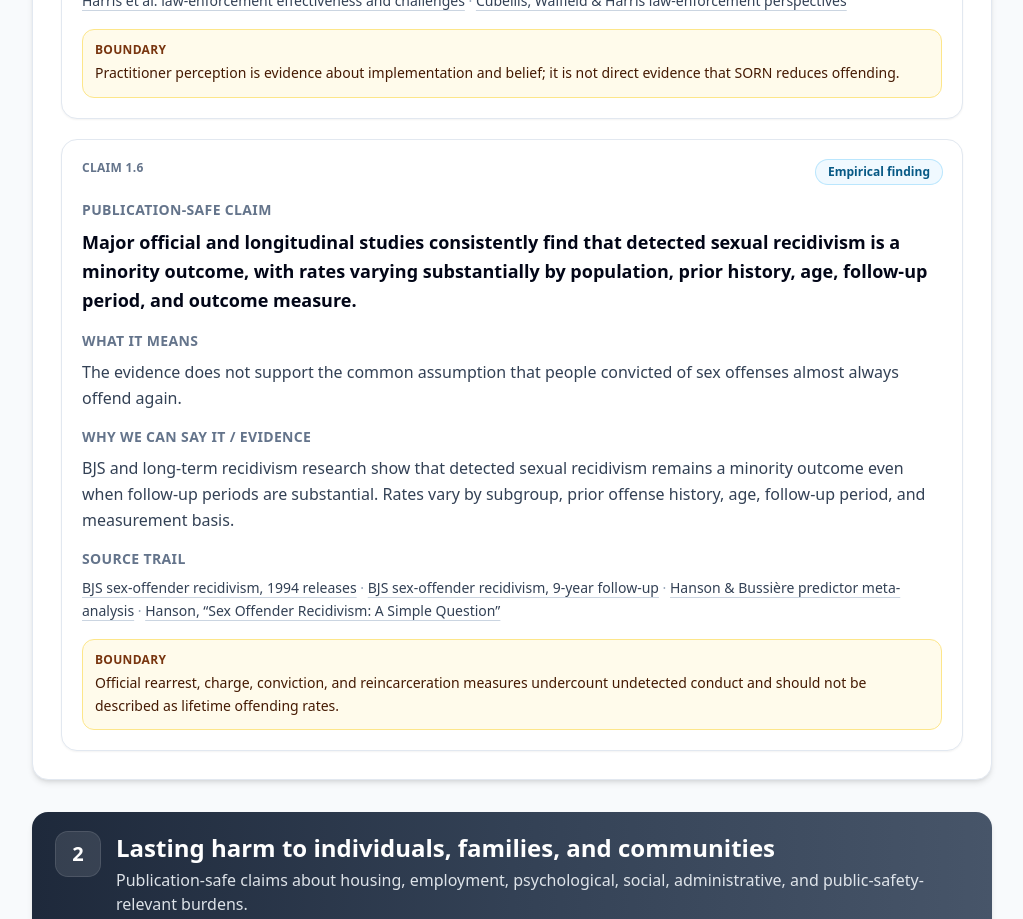
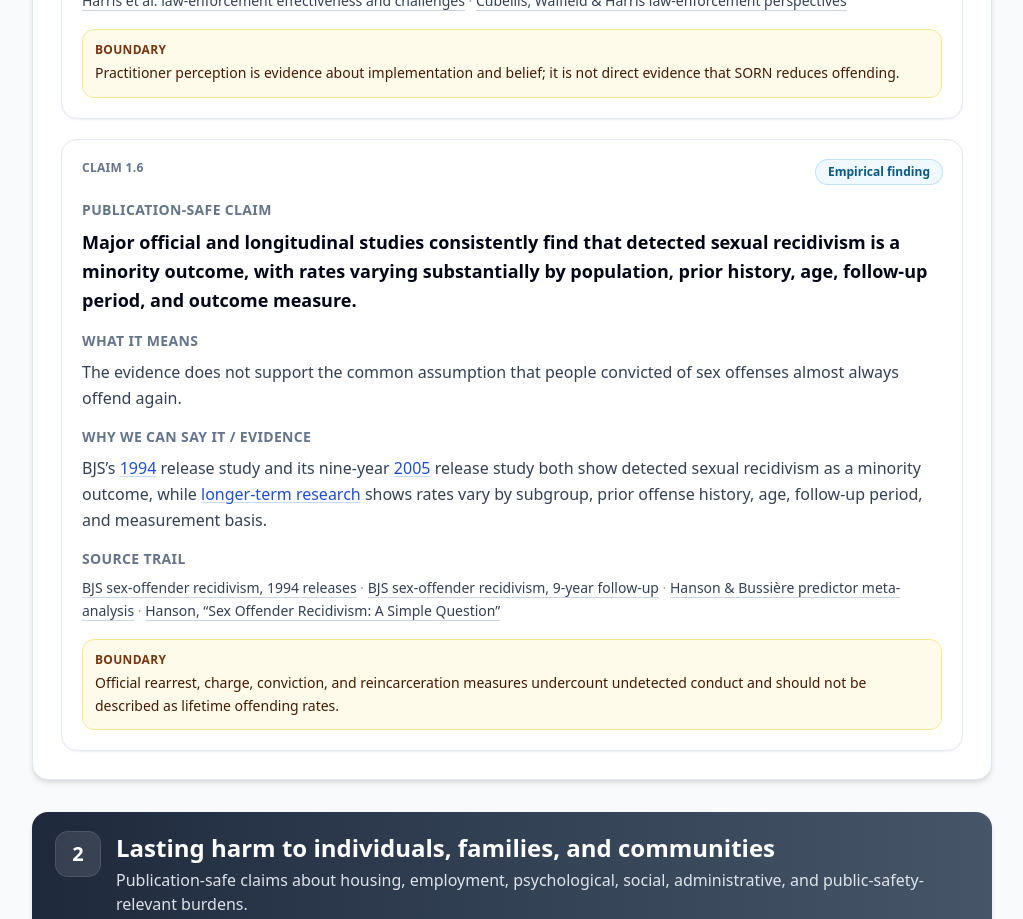
Before and after one commit to projectsolarrecon/Solar, a React (Vite) app: page /resources/supported-claims-guide in a window 1280 px wide. Shown: the part 5200-6119 px from the top of the page, without its empty margins (128-1151 px from the left). Built offline with nearby package versions, Linux system fonts and the light colour scheme.

Commit message:
Add inline source anchors across supported claims

```diff
--- a/src/pages/resources/SupportedClaimsGuide.tsx
+++ b/src/pages/resources/SupportedClaimsGuide.tsx
@@ -408,7 +408,7 @@ const positions: PositionSection[] = [
         meaning:
           "The evidence does not support the common assumption that people convicted of sex offenses almost always offend again.",
         evidence:
-          "BJS and long-term recidivism research show that detected sexual recidivism remains a minority outcome even when follow-up periods are substantial. Rates vary by subgroup, prior offense history, age, follow-up period, and measurement basis.",
+          "BJS’s 1994 release study and its nine-year 2005 release study both show detected sexual recidivism as a minority outcome, while longer-term research shows rates vary by subgroup, prior offense history, age, follow-up period, and measurement basis.",
         sourceIds: [
           "bjs1994SexOffenders",
           "bjs2019NineYear",
@@ -437,7 +437,7 @@ const positions: PositionSection[] = [
         meaning:
           "Housing loss, job loss, isolation, harassment, and instability matter because stability is part of public safety.",
         evidence:
-          "Research on notification and registry burdens connects housing, employment, social, and psychological instability to reintegration and public-safety concerns, while the direct causal path from any single burden to new offending is harder to establish.",
+          "Levenson and Cotter, Lasher and McGrath, and Bonnar-Kidd document housing, employment, social, and psychological instability associated with registry and notification systems. Those burdens are relevant to reintegration and public-safety goals, while the direct causal path from any single burden to new offending is harder to establish.",
         sourceIds: ["levensonCotter", "lasherMcGrath", "bonnarKidd"],
         boundary:
           "Collateral burdens are strongly documented; causal links from each burden to new offending are harder to establish and should not be overstated.",
@@ -524,7 +524,7 @@ const positions: PositionSection[] = [
         meaning:
           "Looking up nearby addresses does not answer the deeper safety questions: who has private access, authority, secrecy, and trust?",
         evidence:
-          "The known-perpetrator evidence, the public-use evidence, and the registry-implementation evidence point in the same direction: public maps do not automatically identify the contexts where many child sexual harms occur.",
+          "BJS’s known-perpetrator data show that child sexual harm is predominantly a known-person problem; Anderson and Sample’s public-use study shows that registry availability does not automatically become protective action; and Harris and colleagues document implementation and public-interpretation limits. Together, those findings show why a public map is an incomplete child-safety model.",
         sourceIds: ["bjsChildKnown", "andersonSample", "harrisLawEnforcement"],
       },
       {
@@ -535,7 +535,7 @@ const positions: PositionSection[] = [
         meaning:
           "Children are better protected by prevention systems that address access, reporting, institutional response, supervision, and trusted authority—not by assuming a public map solves the problem.",
         evidence:
-          "This claim rests on the official known-offender evidence, the documented gap between registry availability and protective behavior, and the distinction between policy mechanisms and measured outcomes.",
+          "BJS’s known-perpetrator data place relationship and access at the center of the threat model. Anderson and Sample’s findings show the gap between registry availability and protective behavior, while Zgoba and Mitchell’s broad synthesis finds no overall recidivism-reduction effect for SORN. That combination supports prevention strategies that reach beyond location visibility.",
         sourceIds: ["bjsChildKnown", "andersonSample", "zgobaMitchell"],
       },
     ],
@@ -581,7 +581,7 @@ const positions: PositionSection[] = [
         meaning:
           "A group can have higher relative risk and still have a minority absolute rate. Both facts matter.",
         evidence:
-          "BJS reported that released sex offenders were more likely than other released prisoners to be arrested for rape or sexual assault, while the absolute sexual rearrest rate was 7.7% over nine years in the 2005 cohort.",
+          "The BJS nine-year follow-up reported that released sex offenders were more likely than other released prisoners to be arrested for rape or sexual assault, while the absolute sexual rearrest rate was 7.7% over nine years in the 2005 cohort.",
         sourceIds: ["bjs2019NineYear", "bjs1994SexOffenders"],
         boundary:
           "Relative elevation and absolute prevalence answer different questions; rearrest is detected official-system behavior, not all offending.",
@@ -715,7 +715,7 @@ const positions: PositionSection[] = [
         meaning:
           "Risk decisions should not be based only on fear, offense title, or a professional gut feeling.",
         evidence:
-          "Risk-assessment meta-analysis evidence supports empirically derived actuarial approaches over unstructured professional judgment, while structured professional judgment tends to fall in between and case-specific information still matters.",
+          "Babchishin, Hanson, and Helmus’s meta-analysis found stronger predictive performance for actuarial approaches than for unstructured professional judgment. Hanson and Morton-Bourgon’s updated predictor work likewise supports structured, empirically grounded assessment rather than intuition alone.",
         sourceIds: ["babchishinHanson", "hansonMortonBourgon"],
         boundary:
           "Structured methods are not perfect prediction; usefulness depends on the population, tool purpose, and decision being made.",
@@ -797,7 +797,7 @@ const positions: PositionSection[] = [
         meaning:
           "Housing is not a side issue. Without a lawful, stable place to live, nearly every other part of reentry becomes harder.",
         evidence:
-          "Residence-restriction GIS evidence shows how exclusion zones can sharply reduce lawful housing supply, while notification and reintegration studies document housing exclusion and residential disruption.",
+          "Zandbergen and Hart’s GIS study shows how exclusion zones can sharply reduce lawful housing supply. Levenson and Cotter and Lasher and McGrath document housing exclusion and residential disruption associated with notification and registry exposure.",
         sourceIds: ["zandbergenHart", "levensonCotter", "lasherMcGrath"],
         boundary:
           "Housing effects vary by local law, geography, landlord practice, supervision rules, and family resources.",
@@ -856,7 +856,7 @@ const positions: PositionSection[] = [
         meaning:
           "A public list only matters if it is accurate, understood, used, and connected to behavior that actually reduces harm.",
         evidence:
-          "Public-awareness research, law-enforcement implementation studies, and SORN meta-analysis all support separating availability, use, protective behavior, and crime reduction.",
+          "Anderson and Sample’s public-use study, Harris and colleagues’ implementation research, and Zgoba and Mitchell’s broad SORN synthesis all support separating availability, use, protective behavior, and crime reduction.",
         sourceIds: ["andersonSample", "harrisLawEnforcement", "zgobaMitchell"],
       },
       {
@@ -867,7 +867,7 @@ const positions: PositionSection[] = [
         meaning:
           "Survey answers can tell us what administrators think. They cannot, by themselves, prove crime prevention.",
         evidence:
-          "Cubellis and Harris-related law-enforcement studies document mixed practitioner views and operational concerns. Those studies support implementation and perception claims, not direct crime-rate claims.",
+          "Cubellis, Walfield, and Harris document mixed law-enforcement views of SORN, while Harris and colleagues identify operational and implementation concerns. Those studies support claims about practitioner perception and administration, not direct crime-rate effects.",
         sourceIds: ["cubellis", "harrisLawEnforcement"],
       },
       {
@@ -878,7 +878,7 @@ const positions: PositionSection[] = [
         meaning:
           "Registration, public notification, verification, residence restrictions, and supervision can have different evidence, mechanisms, and burdens.",
         evidence:
-          "The evidence base treats registration, notification, broad SORN, and adjacent restrictions as distinct policy exposures wherever the underlying studies permit, because different components can operate through different mechanisms.",
+          "Prescott and Rockoff explicitly separate registration from notification, Zgoba and Mitchell synthesize broader SORN evidence, and Duwe and Donnay evaluate Minnesota’s selected Level 3 community-notification program. Those studies illustrate why evidence about one component should not be generalized across the whole policy package.",
         sourceIds: ["prescottRockoff", "zgobaMitchell", "minnesotaNotification"],
       },
       {
@@ -925,17 +925,25 @@ const inlineSourcePhrases: Partial<Record<string, string[]>> = {
   zgobaMitchell: ["Zgoba and Mitchell", "Zgoba and Mitchell’s"],
   prescottRockoff: ["Prescott and Rockoff", "Prescott and Rockoff’s"],
   andersonSample: ["Anderson and Sample", "Anderson and Sample’s"],
-  harrisLawEnforcement: ["Harris and colleagues"],
+  harrisLawEnforcement: ["Harris and colleagues", "Harris and colleagues’"],
   cubellis: ["Cubellis, Walfield, and Harris", "Cubellis and colleagues"],
   levensonCotter: ["Levenson and Cotter"],
   lasherMcGrath: ["Lasher and McGrath", "Lasher and McGrath’s"],
   zandbergenHart: ["Zandbergen and Hart", "Zandbergen and Hart’s"],
+  bonnarKidd: ["Bonnar-Kidd"],
+  sandlerFreemanSocia: ["New York time-series study"],
+  letourneauAdult: ["South Carolina adult-recidivism research"],
   njMeganLaw: ["NIJ-funded New Jersey evaluation", "New Jersey NIJ evaluation"],
   bjsChildKnown: [
     "BJS’s report on sexual assault of young children reported to law enforcement",
+    "BJS’s known-perpetrator data",
   ],
-  bjs2019NineYear: ["2019 BJS report"],
+  bjs1994SexOffenders: ["1994", "BJS’s 1994 release study"],
+  bjs2019NineYear: ["2019 BJS report", "2005", "BJS nine-year follow-up", "BJS nine-year 2005 release study"],
   bjs1994Specialization: ["BJS’s same-offense specialization table"],
+  hansonBussiere: ["longer-term research"],
+  babchishinHanson: ["Babchishin, Hanson, and Helmus’s meta-analysis"],
+  hansonMortonBourgon: ["Hanson and Morton-Bourgon’s updated predictor work"],
   pcrA: ["PCRA"],
   static99Workbook: ["Static-99R norms"],
   cportValidation: ["CPORT validation"],
@@ -943,6 +951,7 @@ const inlineSourcePhrases: Partial<Record<string, string[]>> = {
   sotips: ["SOTIPS"],
   vrsSo: ["VRS-SO"],
   treatmentMeta: ["treatment meta-analysis"],
+  minnesotaNotification: ["Duwe and Donnay"],
   smithDoe: ["Smith v. Doe"],
   doesSnyder: ["Does #1–5 v. Snyder"],
 };
```
